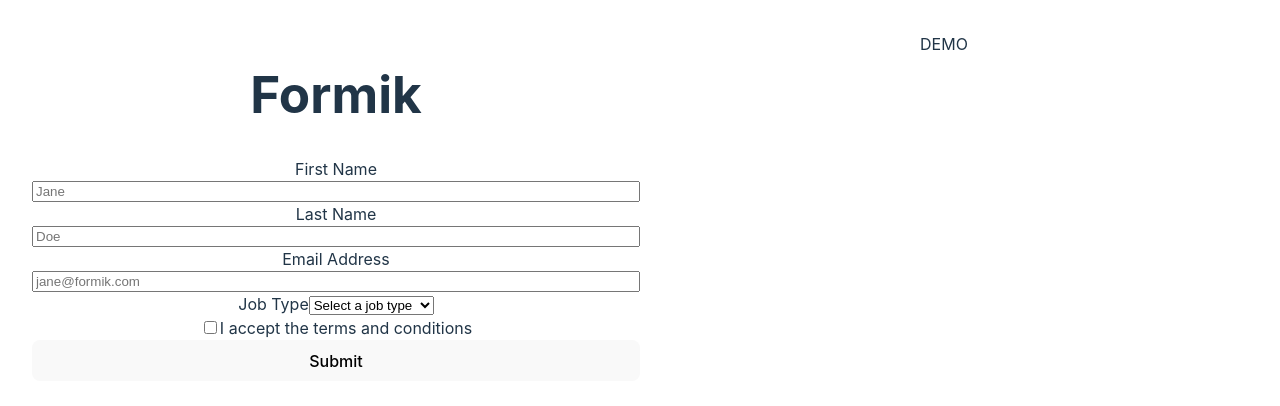
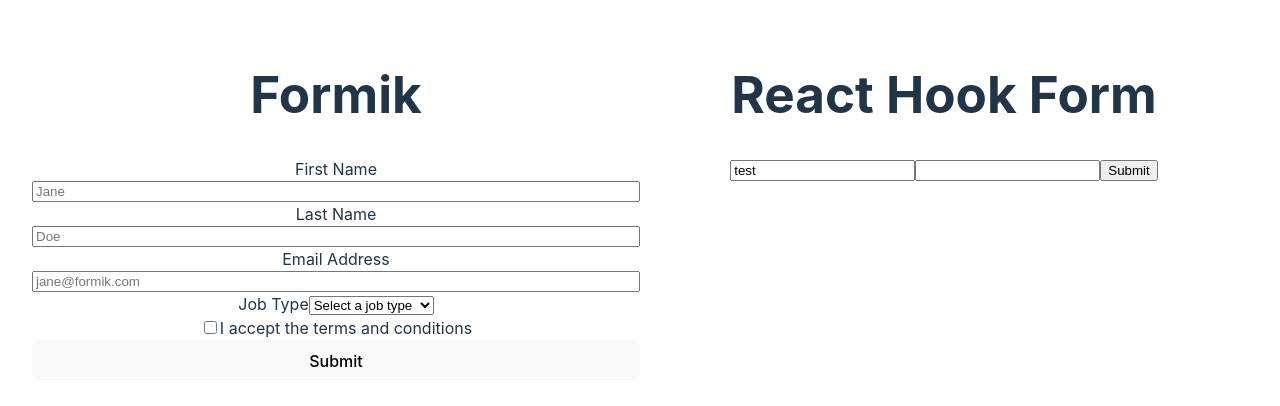
Before and after one commit to KakeiBro/react-forms, a React (Vite) app in the folder react-forms/: page / in a window 1280 px wide. Shown: the top 406 px of the page. Built offline with nearby package versions, Linux system fonts and the light colour scheme.

Commit message:
Adds base example for React Hook Form

```diff
--- a/react-forms/src/ReactHookFormDemo.tsx
+++ b/react-forms/src/ReactHookFormDemo.tsx
@@ -1,5 +1,35 @@
+import { SubmitHandler, useForm } from 'react-hook-form'
+
+interface Inputs {
+  example: string
+  exampleRequired: string
+}
+
 function ReactHookFormDemo () {
-  return <div style={{ flex: 1 }}>DEMO</div>
+  const {
+    register,
+    handleSubmit,
+    watch,
+    formState: { errors }
+  } = useForm<Inputs>()
+  const onSubmit: SubmitHandler<Inputs> = console.log
+
+  console.log(watch('example'))
+  return (
+    /* "handleSubmit" will validate your inputs before invoking "onSubmit" */
+    <form onSubmit={handleSubmit(onSubmit)}>
+      <h1>React Hook Form</h1>
+      {/* register your input into the hook by invoking the "register" function */}
+      <input defaultValue='test' {...register('example')} />
+
+      {/* include validation with required or other standard HTML validation rules */}
+      <input {...register('exampleRequired', { required: true })} />
+      {/* errors will return when field validation fails  */}
+      {errors.exampleRequired && <span>This field is required</span>}
+
+      <input type='submit' />
+    </form>
+  )
 }
 
 export { ReactHookFormDemo }
```
